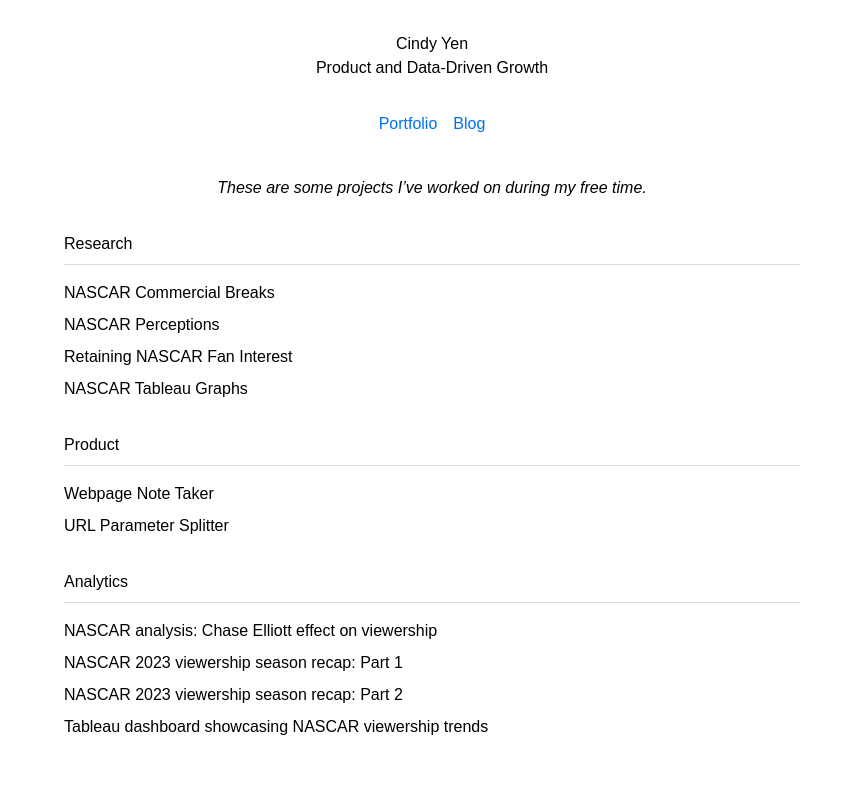
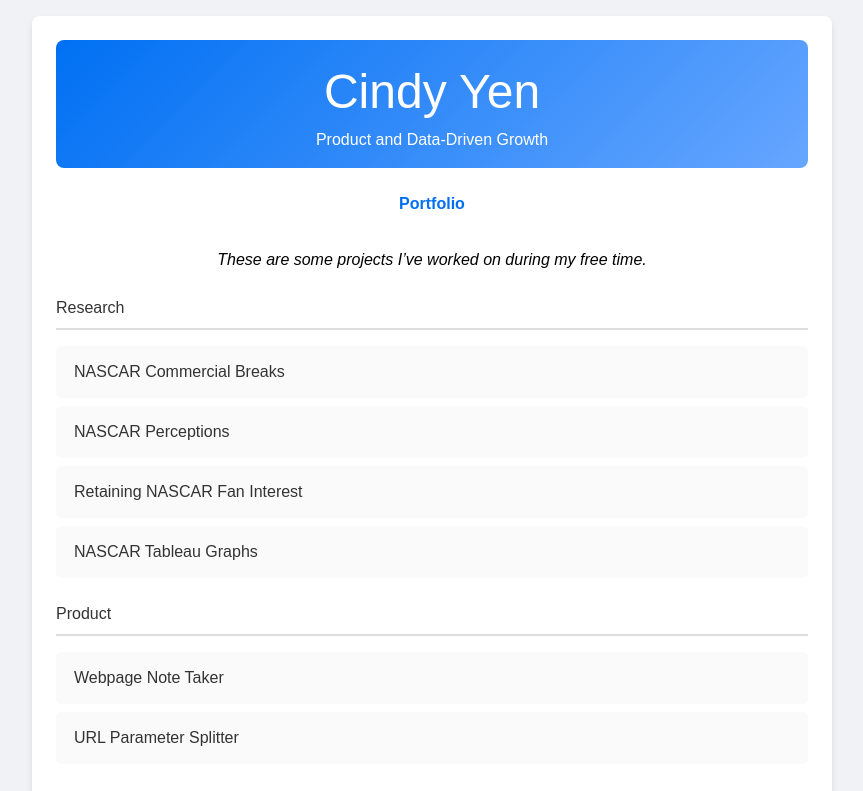
Before and after one commit to cindymeliyen/cindyyen.github.io, a Next.js app: page / in a window 1280 px wide. Shown: the top 791 px of the page, without its empty margins (208-1071 px from the left). Built offline with nearby package versions, Linux system fonts and the light colour scheme.

Commit message:
adjust styling

```diff
--- a/pages/index.js
+++ b/pages/index.js
@@ -25,11 +25,6 @@
                 <a>Portfolio</a>
               </Link>
             </li>
-            <li>
-              <Link href="/blog">
-                <a>Blog</a>
-              </Link>
-            </li>
           </ul>
         </nav>
 
@@ -43,22 +38,22 @@
             <ul>
               <li>
                 <Link href="/research/nascar-commercial-breaks">
-                  <a>NASCAR Commercial Breaks</a>
+                  <a className="project-link">NASCAR Commercial Breaks</a>
                 </Link>
               </li>
               <li>
                 <Link href="/research/nascar-perceptions">
-                  <a>NASCAR Perceptions</a>
+                  <a className="project-link">NASCAR Perceptions</a>
                 </Link>
               </li>
               <li>
                 <Link href="/research/retaining-nascar-fan-interest">
-                  <a>Retaining NASCAR Fan Interest</a>
+                  <a className="project-link">Retaining NASCAR Fan Interest</a>
                 </Link>
               </li>
               <li>
                 <Link href="/research/nascar-tableau-graphs">
-                  <a>NASCAR Tableau Graphs</a>
+                  <a className="project-link">NASCAR Tableau Graphs</a>
                 </Link>
               </li>
             </ul>
@@ -69,12 +64,12 @@
             <ul>
               <li>
                 <Link href="/product/webpage-note-taker">
-                  <a>Webpage Note Taker</a>
+                  <a className="project-link">Webpage Note Taker</a>
                 </Link>
               </li>
               <li>
                 <Link href="/product/url-parameter-splitter">
-                  <a>URL Parameter Splitter</a>
+                  <a className="project-link">URL Parameter Splitter</a>
                 </Link>
               </li>
             </ul>
@@ -85,38 +80,67 @@
             <ul>
               <li>
                 <Link href="/analytics/nascar-chase-elliott-effect">
-                  <a>NASCAR analysis: Chase Elliott effect on viewership</a>
+                  <a className="project-link">
+                    NASCAR analysis: Chase Elliott effect on viewership
+                  </a>
                 </Link>
               </li>
               <li>
                 <Link href="/analytics/nascar-2023-recap-part1">
-                  <a>NASCAR 2023 viewership season recap: Part 1</a>
+                  <a className="project-link">
+                    NASCAR 2023 viewership season recap: Part 1
+                  </a>
                 </Link>
               </li>
               <li>
                 <Link href="/analytics/nascar-2023-recap-part2">
-                  <a>NASCAR 2023 viewership season recap: Part 2</a>
+                  <a className="project-link">
+                    NASCAR 2023 viewership season recap: Part 2
+                  </a>
                 </Link>
               </li>
               <li>
                 <Link href="/analytics/tableau-dashboard-nascar">
-                  <a>Tableau dashboard showcasing NASCAR viewership trends</a>
+                  <a className="project-link">
+                    Tableau dashboard showcasing NASCAR viewership trends
+                  </a>
                 </Link>
               </li>
             </ul>
           </section>
         </main>
+      </div>
 
+      {/* Global styles */}
+      <style jsx global>{`
+        body {
+          margin: 0;
+          background: #f0f2f5;
+          font-family: Arial, sans-serif;
+        }
+      `}</style>
+
+      {/* Component-specific styles */}
       <style jsx>{`
         .container {
           max-width: 800px;
-            margin: 0 auto;
-            padding: 2rem;
-            font-family: Arial, sans-serif;
+          margin: 1rem auto; /* Reduced margin */
+          padding: 1.5rem; /* Reduced padding */
+          background: #fff;
+          border-radius: 8px;
+          box-shadow: 0 4px 6px rgba(0, 0, 0, 0.1);
         }
         header {
           text-align: center;
-            margin-bottom: 2rem;
+          margin-bottom: 1.5rem; /* Reduced bottom margin */
+          padding: 1rem;
+          background: linear-gradient(135deg, #0070f3, #66a6ff);
+          color: #fff;
+          border-radius: 8px;
+        }
+        header h1 {
+          margin: 0;
+          font-size: 3rem; /* Increased font size for the name */
         }
         nav ul {
           list-style: none;
@@ -124,11 +148,12 @@
           justify-content: center;
           gap: 1rem;
           padding: 0;
-            margin-bottom: 2rem;
+          margin-bottom: 1.5rem; /* Reduced bottom margin */
         }
         nav a {
           text-decoration: none;
           color: #0070f3;
+          font-weight: bold;
         }
         nav a:hover {
           text-decoration: underline;
@@ -136,15 +161,16 @@
         .intro {
           text-align: center;
           font-style: italic;
-            margin-bottom: 2rem;
+          margin-bottom: 1.5rem; /* Reduced margin */
         }
         section {
-            margin-bottom: 2rem;
+          margin-bottom: 1.5rem; /* Reduced margin */
         }
         section h2 {
-            border-bottom: 1px solid #ddd;
+          border-bottom: 2px solid #ddd;
           padding-bottom: 0.5rem;
           margin-bottom: 1rem;
+          color: #333;
         }
         ul {
           list-style: none;
@@ -153,8 +179,23 @@
         li {
           margin-bottom: 0.5rem;
         }
+        .project-link {
+          display: block;
+          padding: 0.75rem 1rem;
+          border: 2px solid transparent;
+          border-radius: 5px;
+          transition: background-color 0.3s ease, border-color 0.3s ease,
+            transform 0.3s ease;
+          color: #333;
+          text-decoration: none;
+          background: #fafafa;
+        }
+        .project-link:hover {
+          background-color: #e0f7fa;
+          border-color: #0070f3;
+          transform: scale(1.02);
+        }
       `}</style>
-      </div>
     </>
   );
 }
```
Lines whose indentation alone changed are shown as unchanged.
